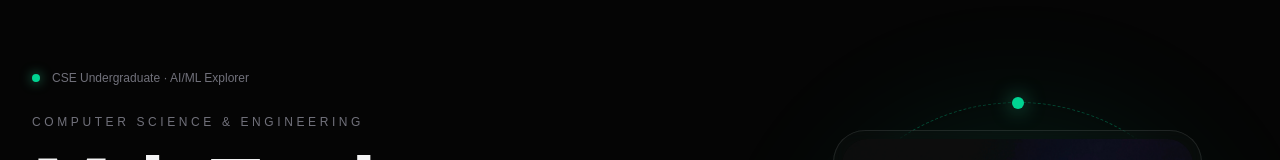
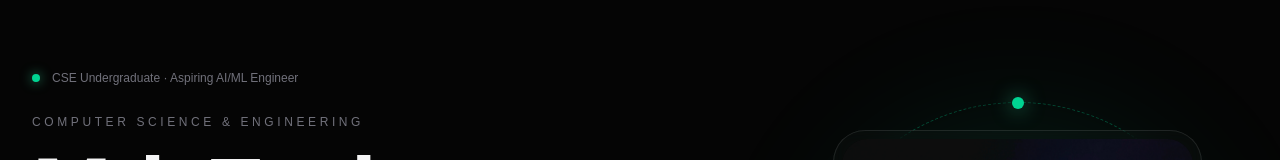
Before and after one commit to Fazle240102/personal-portfolio, a Next.js app: page / in a window 1280 px wide. Shown: the part 126-286 px from the top of the page. Built offline with nearby package versions, Linux system fonts and the light colour scheme.

Commit message:
Align portfolio career positioning

```diff
--- a/app/page.tsx
+++ b/app/page.tsx
@@ -310,7 +310,7 @@ export default function Home() {
           >
             <div className="mb-7 flex items-center gap-3 text-xs text-zinc-500">
               <span className="h-2 w-2 rounded-full bg-emerald-400 shadow-[0_0_12px_rgba(52,211,153,0.7)]" />
-              CSE Undergraduate · AI/ML Explorer
+              CSE Undergraduate · Aspiring AI/ML Engineer
             </div>
 
             <p className="mb-4 text-xs font-medium uppercase tracking-[0.3em] text-zinc-500">
```
